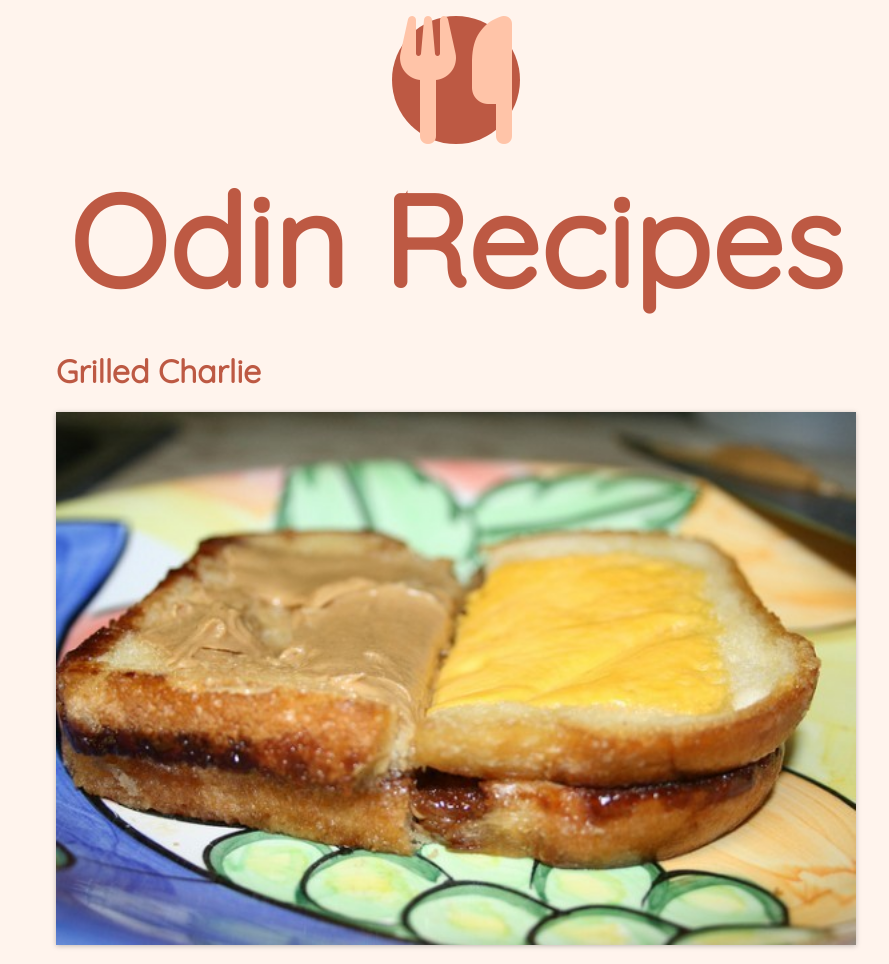
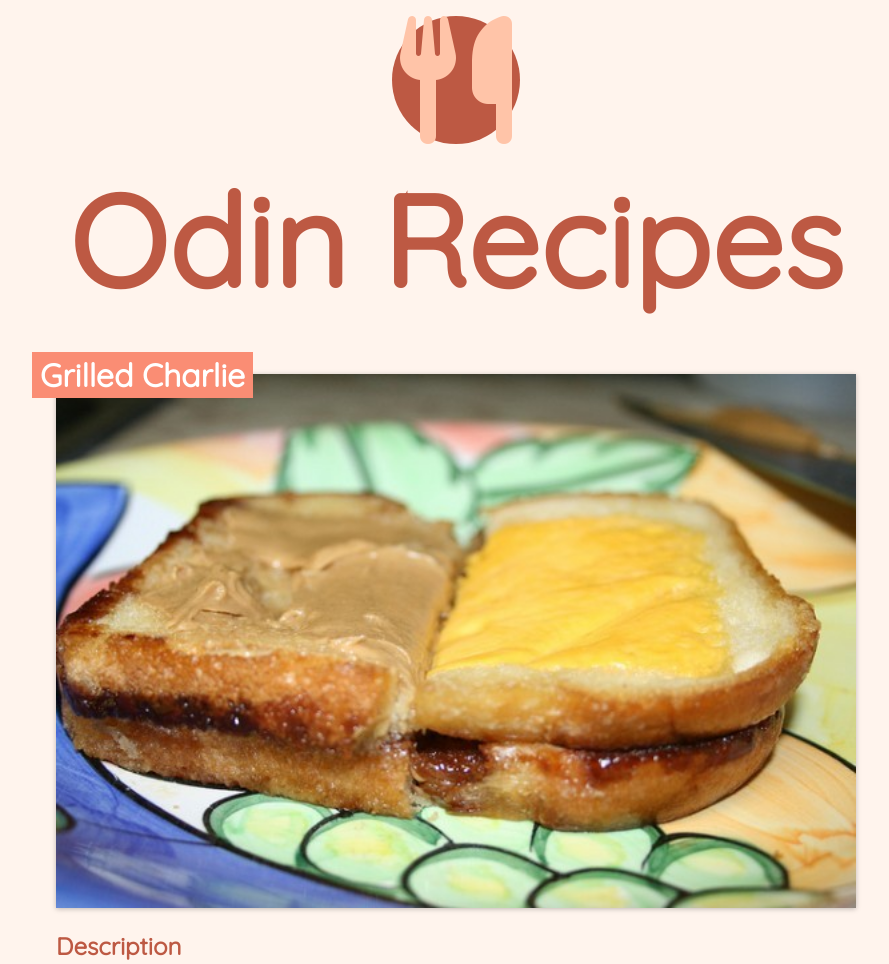
Before and after one commit to matt-potato/odin-recipes, a plain HTML site: page recipes/grilled-charlie.html in a window 1280 px wide. Shown: the top 964 px of the page, without its empty margins (184-1073 px from the left). Drawn offline with Linux system fonts and the light colour scheme.

Commit message:
cleaned up styling

```diff
--- a/recipes/grilled-charlie.html
+++ b/recipes/grilled-charlie.html
@@ -10,7 +10,7 @@
     <link rel="stylesheet" href="https://cdnjs.cloudflare.com/ajax/libs/font-awesome/6.5.1/css/all.min.css" integrity="sha512-DTOQO9RWCH3ppGqcWaEA1BIZOC6xxalwEsw9c2QQeAIftl+Vegovlnee1c9QX4TctnWMn13TZye+giMm8e2LwA==" crossorigin="anonymous" referrerpolicy="no-referrer" />
     <link rel="stylesheet" href="../style.css">
 </head>
-<body>
+<body class="recipes">
     <a class="main-heading" href="../index.html">Odin Recipes</a>
     <div class="recipe-wrap">
         <h1>Grilled Charlie</h1>
--- a/style.css
+++ b/style.css
@@ -1,3 +1,9 @@
+:root{
+    --main: #BD5943;
+    --lighter: #FFC4A8;
+    --dark: #FA8D74;
+    --light: #FFF4ED;
+}
 html {
     min-height: 100%;
     display: flex;
@@ -10,14 +16,24 @@ body {
     margin: 0;
     padding: 0;
     line-height: 1.2;
-    background-color: #FFF4ED;
+    background-color: var(--light);
+}
+body.recipes {
+    background-image: url(images/bg-onion.png);
+    background-repeat: no-repeat;
+    background-attachment: fixed;
+    background-position: calc(100% + 30px) calc(100% + 30px);
+    background-size: 20vw;
 }
 .wrapper {
     margin: 0 auto;
     max-width: 90vw;
 }
 h1, h2, h3 {
-    color: #BD5943;
+    color: var(--main);
+}
+p {
+    margin: 0 0 2rem;
 }
 .main-heading {
     display: block;
@@ -25,18 +41,18 @@ h1, h2, h3 {
     font-size: 8rem;
     font-weight: 900;
     line-height: 1;
-    color: #BD5943;
+    color: var(--main);
     margin: 1rem 0;
     text-align: center;
 }
 .main-heading:before {
     content: '\f2e7';
     font-family: "Font Awesome 6 Free";
-    color: #FFC4A8;
+    color: var(--lighter);
     display: block;
     width: 8rem;
     margin: 0 auto 2rem auto;
-    background-color: #BD5943;
+    background-color: var(--main);
     border-radius: 50%;
 }
 .featured-recipes {
@@ -54,7 +70,7 @@ h1, h2, h3 {
 .featured-recipes li a {
     display: block;
     font-size: 2rem;
-    color: #FA8D74;
+    color: var(--dark);
     text-decoration: none;
     transition: color .3s;
 }
@@ -82,7 +98,7 @@ h1, h2, h3 {
     background-image: url(images/porkchops.jpg);
 }
 .featured-recipes li a:hover {
-    color: #BD5943;
+    color: var(--main);
 }
 .featured-recipes li a:hover:before {
     box-shadow: 0 5px 15px rgba(0,0,0,.5);
@@ -92,13 +108,23 @@ h1, h2, h3 {
     max-width: 800px;
     margin: 3rem auto;
 }
+.recipe-wrap h1 {
+    position: relative;
+    display: inline-block;
+    color: #FFF;
+    padding: 0.25rem 0.5rem;
+    margin: 0;
+    left: -1.5rem;
+    background-color: var(--dark);
+}
 .recipe-wrap img {
     width: 100%;
+    margin-top: -1.5rem;
     box-shadow: 0 1px 5px rgba(0,0,0,.25);
 }
 .recipe-wrap ul, .recipe-wrap ol {
     padding: 2rem 2rem 2rem 3rem;
-    margin: 0 0 3rem;
+    margin: 0 0 2rem;
     background: #FFF;
     box-shadow: 0 1px 5px rgba(0,0,0,.25);
 }
```
Also changed, not shown: recipes/milk-steak.html (+1 -1 lines), recipes/porkchops.html (+1 -1 lines), images/bg-onion.png (added).
